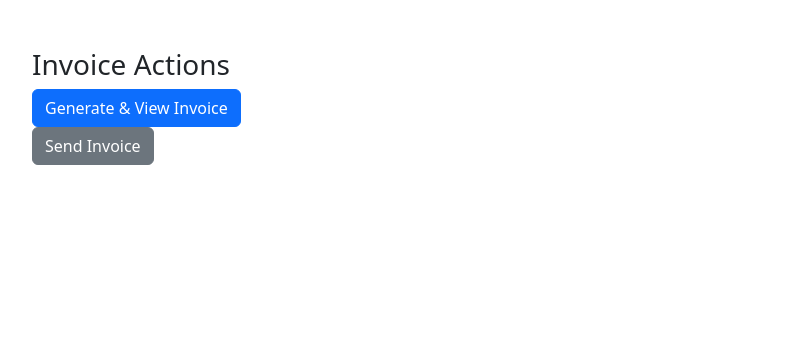
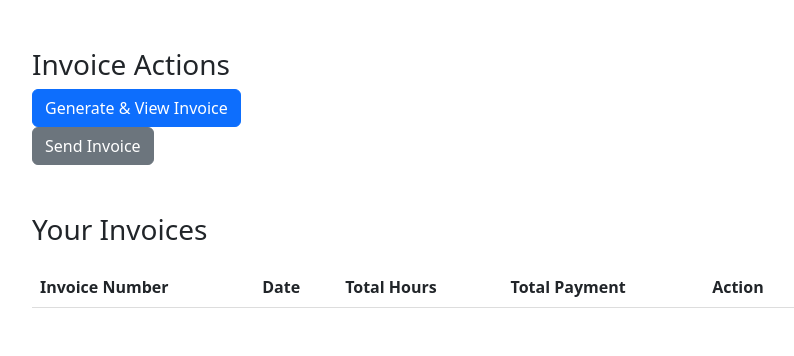
Before and after one commit to ITscabral/GOAT-APP1, a Flask app: a page that uses templates/employee_dashboard.html in a window 1280 px wide. Shown: the part 623-979 px from the top of the page, without its empty margins (220-1014 px from the left). Before the commit the page ends 788 px from the top, so only its background shows below. Run offline with Flask 3, Linux system fonts and the light colour scheme; data that the repository does not hold is empty; some libraries are stand-ins or nearby versions.

Commit message:
Update employee_dashboard.html

```diff
--- a/templates/employee_dashboard.html
+++ b/templates/employee_dashboard.html
@@ -99,10 +99,27 @@
     <!-- Send Invoice Form -->
     <form id="sendInvoiceForm" action="{{ url_for('send_invoice_to_db') }}" method="POST">
         <input type="hidden" name="username" value="{{ username }}">
-            <input type="hidden" name="invoice_number" id="invoiceNumber">
         <button type="submit" id="sendInvoiceButton" class="btn btn-secondary">Send Invoice</button>
     </form>
 </div>
+
+<!-- Invoice History -->
+<div id="invoiceHistory" class="mt-5">
+    <h3>Your Invoices</h3>
+    <table class="table table-striped">
+        <thead>
+            <tr>
+                <th>Invoice Number</th>
+                <th>Date</th>
+                <th>Total Hours</th>
+                <th>Total Payment</th>
+                <th>Action</th>
+            </tr>
+        </thead>
+        <tbody id="invoiceTableBody">
+            <!-- Invoices will be loaded here -->
+        </tbody>
+    </table>
 </div>
 
 <script>
```
Lines whose indentation alone changed are shown as unchanged.
